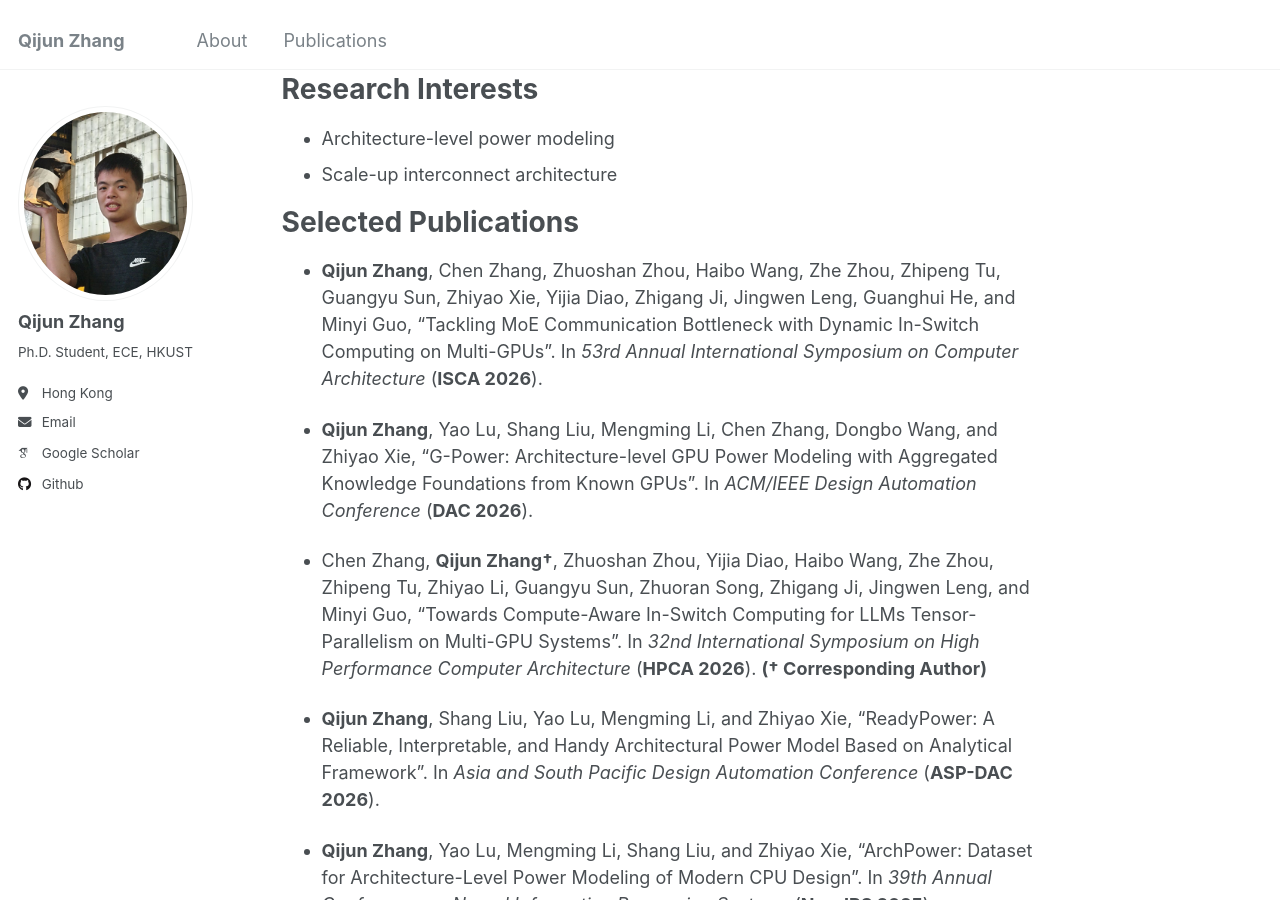
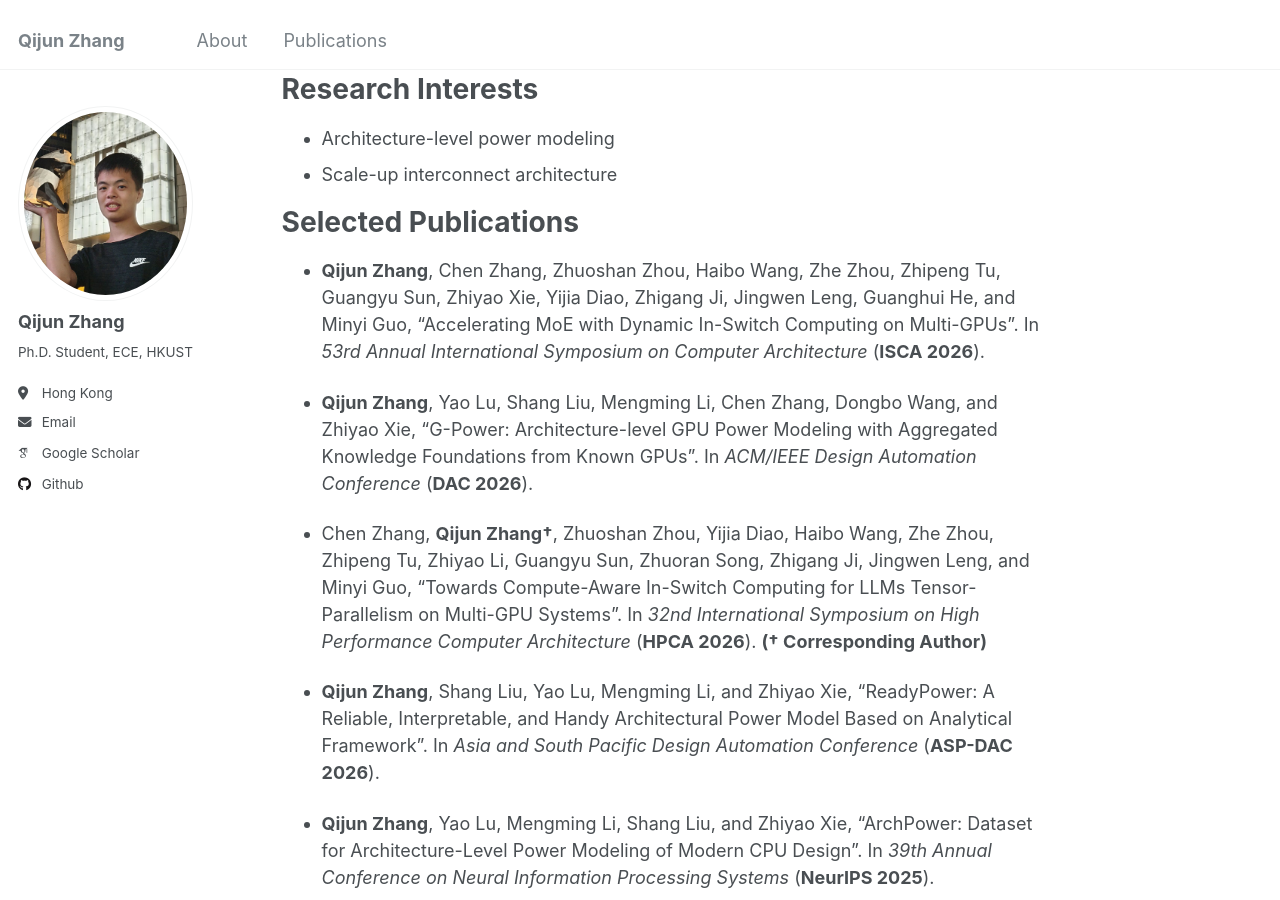
Before and after one commit to zqj2333/zqj2333.github.io, a Jekyll site: the page built from _pages/about.md, in a window 1280 px wide and 900 px high, scrolled down 525 px. Built offline with Jekyll 4.4.1, drawn with Linux system fonts in a browser that asks for light colours; some web fonts are replaced.

Commit message:
Update about.md

```diff
--- a/_pages/about.md
+++ b/_pages/about.md
@@ -24,7 +24,7 @@ Research Interests
 Selected Publications
 ======
 
-* **Qijun Zhang**, Chen Zhang, Zhuoshan Zhou, Haibo Wang, Zhe Zhou, Zhipeng Tu, Guangyu Sun, Zhiyao Xie, Yijia Diao, Zhigang Ji, Jingwen Leng, Guanghui He, and Minyi Guo, "Tackling MoE Communication Bottleneck with Dynamic In-Switch Computing on Multi-GPUs". In *53rd Annual International Symposium on Computer Architecture* (**ISCA 2026**).
+* **Qijun Zhang**, Chen Zhang, Zhuoshan Zhou, Haibo Wang, Zhe Zhou, Zhipeng Tu, Guangyu Sun, Zhiyao Xie, Yijia Diao, Zhigang Ji, Jingwen Leng, Guanghui He, and Minyi Guo, "Accelerating MoE with Dynamic In-Switch Computing on Multi-GPUs". In *53rd Annual International Symposium on Computer Architecture* (**ISCA 2026**).
 
 * **Qijun Zhang**, Yao Lu, Shang Liu, Mengming Li, Chen Zhang, Dongbo Wang, and Zhiyao Xie, "G-Power: Architecture-level GPU Power Modeling with Aggregated Knowledge Foundations from Known GPUs". In *ACM/IEEE Design Automation Conference* (**DAC 2026**).
 
```
